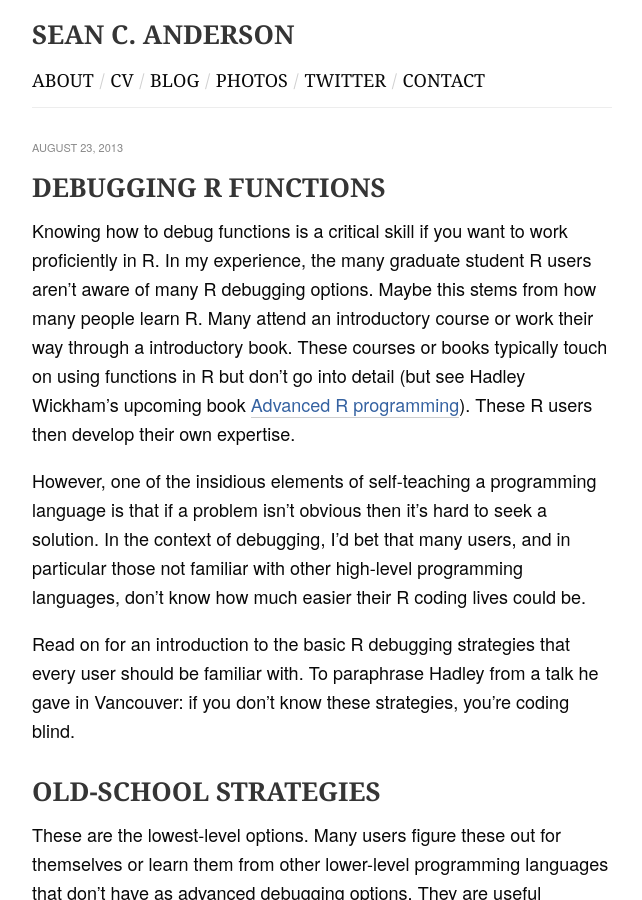
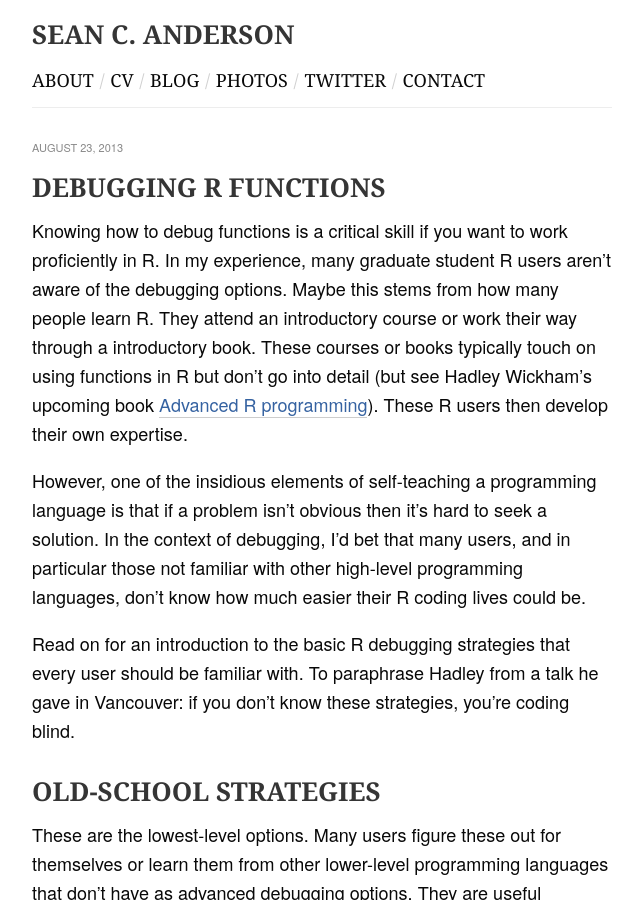
Before and after one commit to seananderson/seananderson.ca, a Jekyll site: the page built from _posts/2013-08-23-debugging-r.md, in a window 1280 px wide and 900 px high. Shown: the whole window, without its empty margins (318-960 px from the left). Built offline with Jekyll 4.4.1, drawn with Linux system fonts in a browser that asks for light colours; Markdown is read by kramdown in place of the engine named in the settings; comment, search, counter and statistics services are not loaded.

Commit message:
Fix typos

```diff
--- a/_posts/2013-08-23-debugging-r.md
+++ b/_posts/2013-08-23-debugging-r.md
@@ -5,9 +5,9 @@ published: true
 ---
 
 Knowing how to debug functions is a critical skill if you want to work
-proficiently in R. In my experience, the many graduate student R users aren't
-aware of many R debugging options. Maybe this stems from how many people learn
-R. Many attend an introductory course or work their way through a
+proficiently in R. In my experience, many graduate student R users aren't
+aware of the debugging options. Maybe this stems from how many people learn
+R. They attend an introductory course or work their way through a
 introductory book. These courses or books typically touch on using functions
 in R but don't go into detail (but see Hadley Wickham's upcoming book
 [Advanced R programming][]). These R users then develop their own expertise.
```
